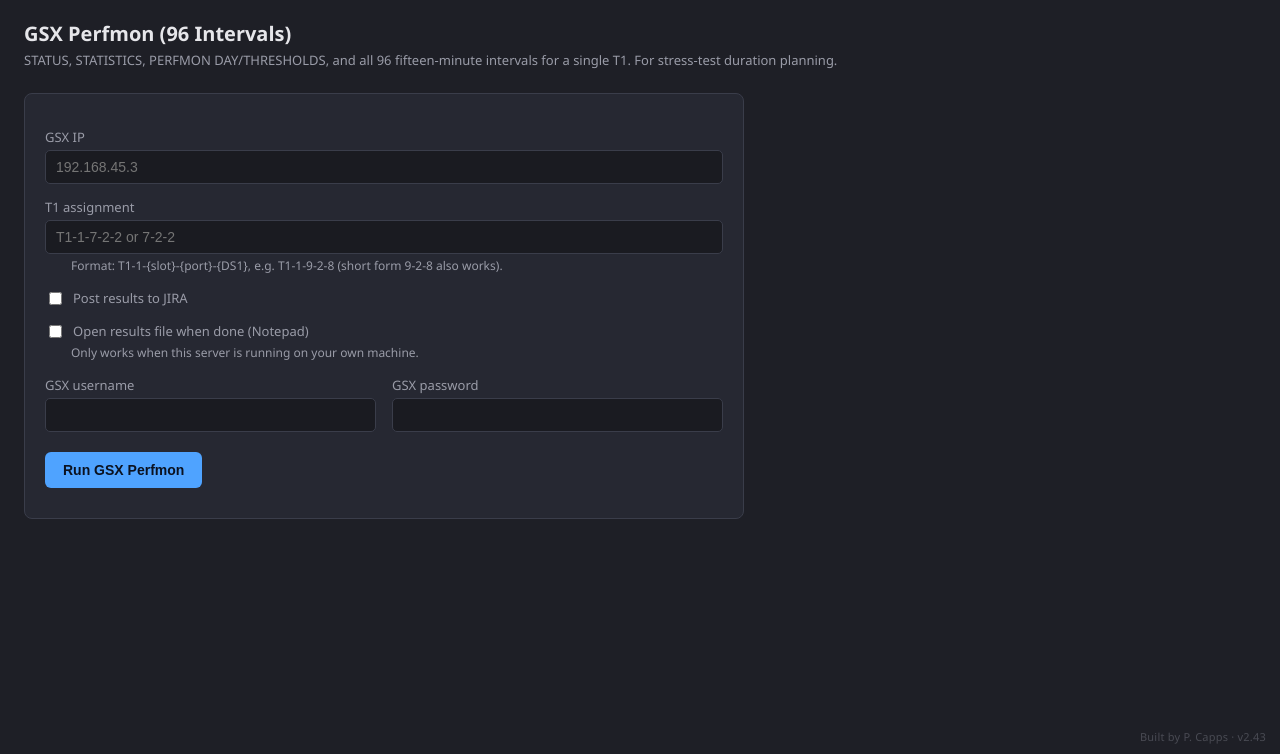
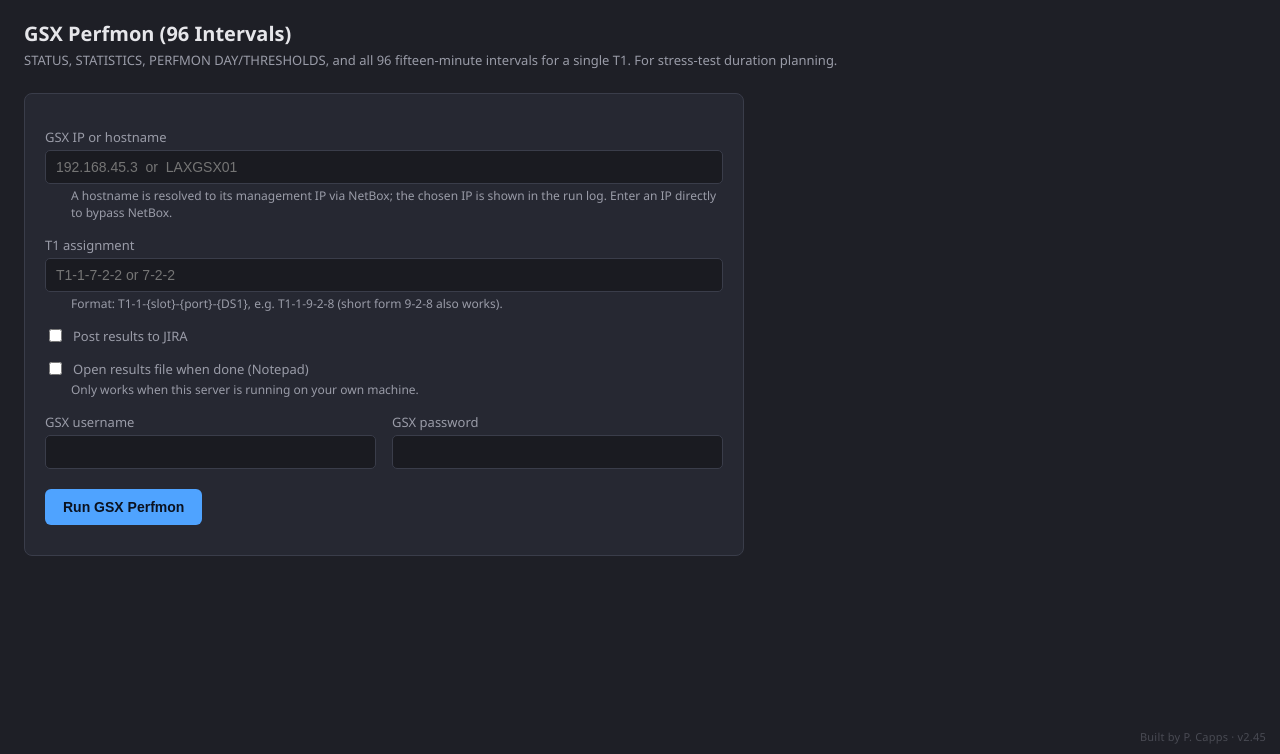
Before and after one commit to pcapps-BW/Curveball-Tools, a Flask app: page /tools/gsx-perfmon in a window 1280 px wide. Shown: the part 46-800 px from the top of the page. Run offline with Flask 3, Linux system fonts and the light colour scheme.

Commit message:
v2.44-v2.45: GSX field accepts hostname; ping-stats parser, OC12 channel filter, unfiltered PM output, IXC traffic in Mbps

```diff
--- a/app.py
+++ b/app.py
@@ -63,7 +63,7 @@ app = Flask(__name__)
 
 # Shown next to the "Built by P. Capps" watermark on every page.
 # Bump this with each release (keep in sync with CHANGELOG.md).
-APP_VERSION = "v2.43"
+APP_VERSION = "v2.45"
 
 
 @app.context_processor
@@ -170,6 +170,70 @@ def _creds(f, user_key="infra_user", pass_key="infra_pass"):
     return u, p
 
 
+def _resolve_gsx(raw):
+    """
+    Accept a GSX IP *or* a hostname, return (ip, note, error).
+
+    An IP passes straight through -- it is the escape hatch for when NetBox
+    is wrong, which on this project's recent form is not paranoia (four
+    consecutive NetBox lookup bugs on 2026-10-01). A hostname is resolved
+    through NetBox: device_id_for already turns a bare 'LAXGSX01' into the
+    right device (v2.33's hostname match), and gsx_mgmt_ips returns its
+    management IPs. A pingable candidate is preferred; the first is the
+    fallback.
+
+    `note` is a one-line human record of what the hostname became, surfaced
+    in the job log so the user sees which IP was chosen. `error` is a
+    user-facing string or None.
+
+    This runs IN THE REQUEST, so it does NetBox (fast) and ICMP ping
+    (1-2s for a two-card GSX) only -- no SSH, which belongs in the job
+    thread. ping != SSH (ATLGSX02, 2026-10-01), so the chosen IP is
+    "reachable", not "logged into"; the tool reports the real connect
+    outcome.
+    """
+    raw = (raw or "").strip()
+    if not raw:
+        return None, None, "Enter a GSX IP or hostname."
+    if _valid_ip(raw):
+        return raw, None, None
+
+    # Looks like a hostname. It must not look like a half-typed IP, or we
+    # would quietly treat '192.168.40' as a device name and search NetBox
+    # for it.
+    if re.match(r'^[\d.]+$', raw):
+        return None, None, ("'{}' is not a complete IP address (need 4 "
+                            "octets) and is not a hostname.".format(raw))
+
+    from netbox_client import NetboxClient, load_netbox_config
+    from gsx_client import find_live_ip
+    nb_url, nb_token = load_netbox_config()
+    nb = NetboxClient(nb_url, nb_token)
+    if not nb.ok():
+        return None, None, ("'{}' is a hostname, but NetBox is not configured "
+                            "to resolve it to an IP. Enter the IP instead."
+                            .format(raw))
+
+    warns = []
+    cards = nb.gsx_mgmt_ips(raw, warns)
+    flat = [ip for key in sorted(cards) for ip in cards[key]]
+    if not flat:
+        return None, None, ("Could not resolve '{}' to a GSX IP via NetBox: {}"
+                            .format(raw, warns[0] if warns
+                                    else "no management IPs on that device"))
+
+    _card, live = find_live_ip(cards)
+    chosen = live or flat[0]
+    if live:
+        note = "resolved GSX '{}' -> {} via NetBox (ping-confirmed)".format(
+            raw, chosen)
+    else:
+        note = ("resolved GSX '{}' -> {} via NetBox -- NONE of its {} "
+                "address(es) answered ping; trying this one anyway".format(
+                    raw, chosen, len(flat)))
+    return chosen, note, None
+
+
 def _warn_after(count=1):
     """Seconds before the UI flags a running job as possibly hung. Scales
     gently for tools that loop per-DS1 (Autotester, DS1 PMs)."""
@@ -253,12 +317,16 @@ def _run_job(job_id, run_callable):
             _THREAD_JOB.pop(tid, None)
 
 
-def _launch_job(label, warn_seconds, run_callable):
+def _launch_job(label, warn_seconds, run_callable, initial_log=None):
     job_id = uuid.uuid4().hex
     with JOBS_LOCK:
         JOBS[job_id] = {
             "status": "running", "started": time.time(), "finished": None,
-            "report": None, "path": None, "error": None, "log": [],
+            "report": None, "path": None, "error": None,
+            # initial_log lets a route seed a line before the job thread
+            # starts -- used to show "resolved LAXGSX01 -> 192.168.40.5"
+            # so the user sees which IP a hostname became.
+            "log": list(initial_log or []),
             "warn_after": warn_seconds, "label": label,
         }
     t = threading.Thread(target=_run_job, args=(job_id, run_callable), daemon=True)
@@ -402,9 +470,9 @@ def api_reverse_autotester_run():
     drive the home-page tool list).
     """
     f = request.form
-    gsx_ip = (f.get("gsx_ip") or "").strip()
-    if not _valid_ip(gsx_ip):
-        return jsonify(error="Enter a valid GSX IP (4 octets, e.g. 192.168.40.5)."), 400
+    gsx_ip, gsx_note, gsx_err = _resolve_gsx(f.get("gsx_ip"))
+    if gsx_err:
+        return jsonify(error=gsx_err), 400
     t1_id = (f.get("t1_id") or "").strip()
     if not reverse_autotester.parse_t1_id(t1_id):
         return jsonify(
@@ -445,7 +513,8 @@ def api_reverse_autotester_run():
     # analysis on it then runs a whole forward autotester as well, walking
     # every device a second time -- so roughly double again.
     job_id = _launch_job(gsx_ip, _warn_after(8 if params["analyze"] else 4),
-                         lambda: reverse_autotester.run(params))
+                         lambda: reverse_autotester.run(params),
+                         initial_log=["[{}]".format(gsx_note)] if gsx_note else None)
     return jsonify(job_id=job_id)
 
 
@@ -611,9 +680,9 @@ def page_gsx_perfmon():
 @app.route("/api/gsx-perfmon/run", methods=["POST"])
 def api_gsx_perfmon_run():
     f = request.form
-    gsx_ip = (f.get("gsx_ip") or "").strip()
-    if not _valid_ip(gsx_ip):
-        return jsonify(error="Enter a valid GSX IP (4 octets)."), 400
+    gsx_ip, gsx_note, gsx_err = _resolve_gsx(f.get("gsx_ip"))
+    if gsx_err:
+        return jsonify(error=gsx_err), 400
     t1_id = gsx_perfmon._parse_t1_id((f.get("t1_id") or "").strip())
     if not t1_id:
         return jsonify(error="T1 assignment must look like T1-1-7-2-2 or 7-2-2."), 400
@@ -629,7 +698,8 @@ def api_gsx_perfmon_run():
         "gsx_user": gsx_user, "gsx_pass": gsx_pass,
         "jira_ticket": jira_ticket, "open_when_done": f.get("open_when_done") == "on",
     }
-    job_id = _launch_job(t1_id, _warn_after(), lambda: gsx_perfmon.run(params))
+    job_id = _launch_job(t1_id, _warn_after(), lambda: gsx_perfmon.run(params),
+                         initial_log=["[{}]".format(gsx_note)] if gsx_note else None)
     return jsonify(job_id=job_id)
 
 
@@ -965,9 +1035,9 @@ def api_ds1_gsx_test_run():
 @app.route("/api/gsx-monitor/run", methods=["POST"])
 def api_gsx_monitor_run():
     f = request.form
-    gsx_ip = (f.get("gsx_ip") or "").strip()
-    if not _valid_ip(gsx_ip):
-        return jsonify(error="Enter a valid GSX IP."), 400
+    gsx_ip, gsx_note, gsx_err = _resolve_gsx(f.get("gsx_ip"))
+    if gsx_err:
+        return jsonify(error=gsx_err), 400
     t1_id = gsx_perfmon._parse_t1_id((f.get("t1_id") or "").strip())
     if not t1_id:
         return jsonify(error="T1 assignment must look like T1-1-7-2-2 or 7-2-2."), 400
@@ -993,7 +1063,8 @@ def api_gsx_monitor_run():
         "clear_first": f.get("clear_first") == "on",
     }
     job_id = _launch_job("Monitor {}".format(t1_id), duration + 120,
-                          lambda: ds1_gsx_test.run_gsx_monitor(params))
+                          lambda: ds1_gsx_test.run_gsx_monitor(params),
+                          initial_log=["[{}]".format(gsx_note)] if gsx_note else None)
     with JOBS_LOCK:
         JOBS[job_id]["stop_event"] = stop_event
     return jsonify(job_id=job_id)
--- a/ds1_pms.py
+++ b/ds1_pms.py
@@ -202,12 +202,14 @@ def run(params):
                   'show interfaces physical status slot {} | grep "ds1/{} "'.format(slot, ch_num))
             raw_alarms = block("NE Alarms", "show ne alarms | grep {}".format(ch))
             block("Physical PM 24hr", "show interfaces physical pm 24hour {}".format(ch))
-            block("CES PM 24hr (Valid intervals)",
-                  "show interfaces pm 24hour {} ces | grep Valid".format(ch))
-            block("CES PM 24hr (ES)",
-                  "show interfaces pm 24hour {} ces | grep ES | except Stat".format(ch))
-            block("CES PM 24hr (UAS)",
-                  "show interfaces pm 24hour {} ces | grep UAS".format(ch))
+            # Full CES PM, unfiltered. This used to be three separate
+            # grep'd blocks (Valid / ES / UAS) that showed only the error
+            # counters -- which hid the Rx/Tx PSN counters the NOC reads
+            # (RxPsnLostPkts, TxPsnDiscardPkts, etc.) and, worse, rendered as
+            # three empty blocks on a clean circuit because grep matched
+            # nothing (pcapps, 2026-11-02: "NOC wants to also read rx/tx
+            # outputs ... full output, no filter"). One dump, everything.
+            block("CES PM 24hr", "show interfaces pm 24hour {} ces".format(ch))
 
             # One-liner per DS1: echo the device's own status row + alarm count.
             status_row = next(
--- a/interface_check.py
+++ b/interface_check.py
@@ -420,9 +420,16 @@ def run(params):
             ]:
                 print("  collecting: {}".format(title))
                 out = c.run(cmd, 30)
+                # The device writes "4 packets transmitted, 4 received, 0%
+                # packet loss" -- NOT "4 packets received". The old pattern
+                # required the word "packets" before "received", so it matched
+                # nothing and every ping reported "no ping statistics in
+                # output" even when all four replied (pcapps, DFW
+                # xe-ts16/2.732, 2026-11-02). "packets" before "received" is
+                # now optional.
                 pm = re.search(
-                    r'(\d+)\s+packets transmitted,\s*(\d+)\s+packets received,'
-                    r'\s*(\d+)%\s*packet loss', out)
+                    r'(\d+)\s+packets transmitted,\s*(\d+)\s+(?:packets\s+)?'
+                    r'received,\s*(\d+)%\s*packet loss', out)
                 if pm:
                     ping_results[title] = "{}/{} received ({}% loss)".format(
                         pm.group(2), pm.group(1), pm.group(3))
--- a/templates/autotester.html
+++ b/templates/autotester.html
@@ -74,8 +74,9 @@
     the way. Use it when a GSX alarm is all you have.
   </div>
   <form id="revRunForm" data-run-url="/api/reverse-autotester/run">
-    <label for="gsx_ip">GSX IP</label>
-    <input type="text" id="gsx_ip" name="gsx_ip" placeholder="192.168.40.5" required>
+    <label for="gsx_ip">GSX IP or hostname</label>
+    <input type="text" id="gsx_ip" name="gsx_ip" placeholder="192.168.40.5  or  LAXGSX01" required>
+    <div class="hint">A hostname (e.g. <code>LAXGSX01</code>) is resolved to its management IP via NetBox &mdash; the chosen IP is shown in the run log. Enter an IP directly to bypass NetBox.</div>
 
     <label for="t1_id">GSX T1 -- shelf-slot-port-t1</label>
     <input type="text" id="t1_id" name="t1_id" placeholder="T1-1-11-1-11" required>
--- a/templates/ds1_gsx_test.html
+++ b/templates/ds1_gsx_test.html
@@ -107,8 +107,9 @@
   <form id="monitorForm" data-run-url="/api/gsx-monitor/run">
     <div class="row">
       <div>
-        <label for="mon_gsx_ip">GSX IP</label>
-        <input type="text" id="mon_gsx_ip" name="gsx_ip" placeholder="192.168.45.3">
+        <label for="mon_gsx_ip">GSX IP or hostname</label>
+        <input type="text" id="mon_gsx_ip" name="gsx_ip" placeholder="192.168.45.3  or  LAXGSX01">
+        <div class="hint">A hostname is resolved to its management IP via NetBox; the chosen IP is shown in the run log.</div>
       </div>
       <div>
         <label for="mon_t1_id">T1 assignment</label>
--- a/templates/gsx_perfmon.html
+++ b/templates/gsx_perfmon.html
@@ -6,8 +6,9 @@
 
 <div class="panel">
   <form id="runForm" data-run-url="/api/gsx-perfmon/run">
-    <label for="gsx_ip">GSX IP</label>
-    <input type="text" id="gsx_ip" name="gsx_ip" placeholder="192.168.45.3" required>
+    <label for="gsx_ip">GSX IP or hostname</label>
+    <input type="text" id="gsx_ip" name="gsx_ip" placeholder="192.168.45.3  or  LAXGSX01" required>
+    <div class="hint">A hostname is resolved to its management IP via NetBox; the chosen IP is shown in the run log. Enter an IP directly to bypass NetBox.</div>
 
     <label for="t1_id">T1 assignment</label>
     <input type="text" id="t1_id" name="t1_id" placeholder="T1-1-7-2-2 or 7-2-2" required>
```
Also changed, not shown: nni_check.py (+60 -6 lines), output_builders.py (+35 -2 lines), !Revisions/CHANGELOG.md, 5 other files.
